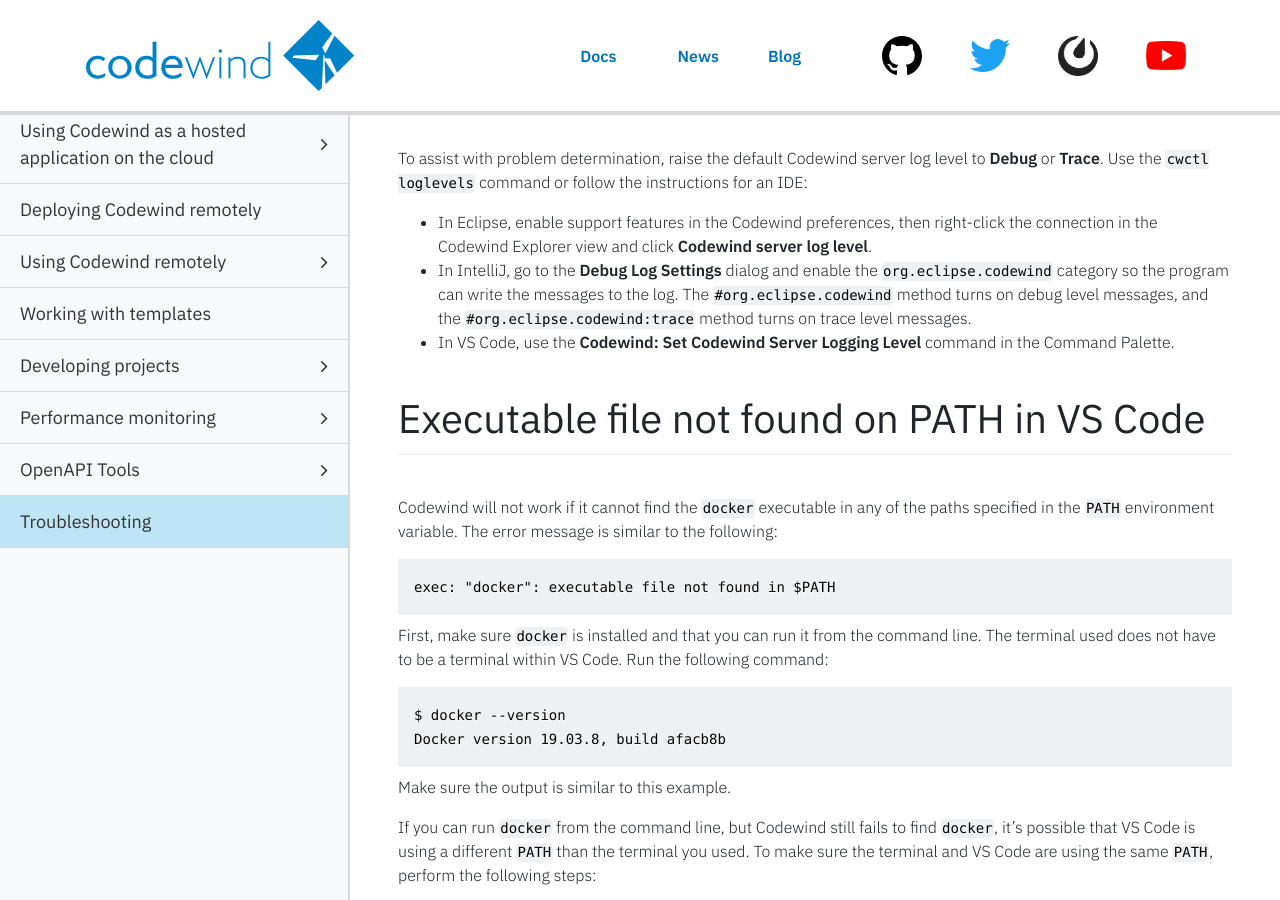
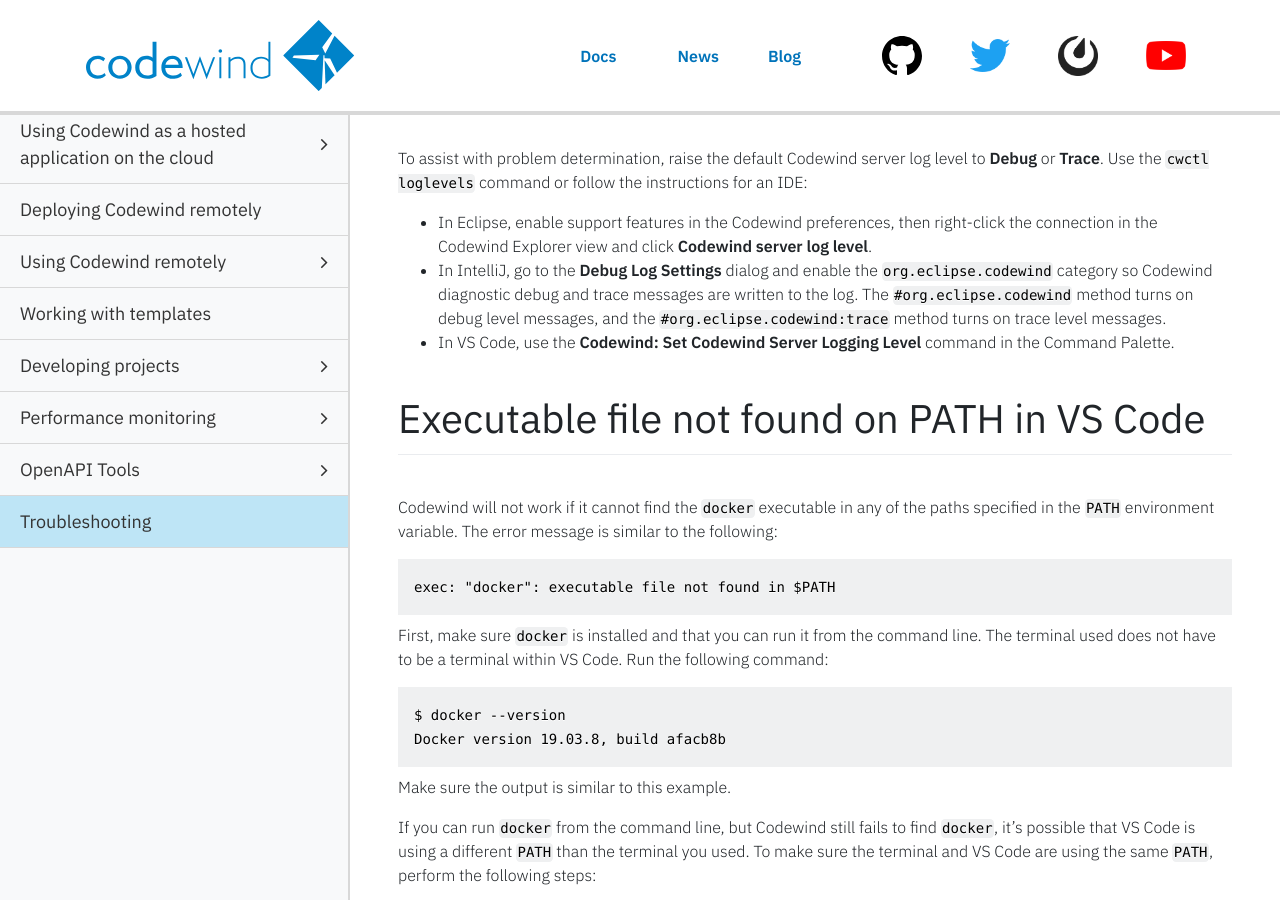
Before and after one commit to eclipse-archived/codewind-docs, a Jekyll site: the page built from docs/_documentations/troubleshooting.md, in a window 1280 px wide and 900 px high, scrolled down 19026 px. Built offline with Jekyll 4.4.1, drawn with Linux system fonts in a browser that asks for light colours; nearby versions of some CDN libraries; comment, search, counter and statistics services are not loaded.

Commit message:
Edit based on feedback
Signed-off-by: Sarah Ishida <sishida@us.ibm.com>

```diff
--- a/docs/_documentations/troubleshooting.md
+++ b/docs/_documentations/troubleshooting.md
@@ -795,7 +795,7 @@ Info added in 0.10.0.
 ## Assisting with problem determination by raising the default Codewind server log level
 To assist with problem determination, raise the default Codewind server log level to **Debug** or **Trace**. Use the `cwctl loglevels` command or follow the instructions for an IDE:
 - In Eclipse, enable support features in the Codewind preferences, then right-click the connection in the Codewind Explorer view and click **Codewind server log level**.
-- In IntelliJ, go to the **Debug Log Settings** dialog and enable the `org.eclipse.codewind` category so the program can write the messages to the log. The `#org.eclipse.codewind` method turns on debug level messages, and the `#org.eclipse.codewind:trace` method turns on trace level messages.
+- In IntelliJ, go to the **Debug Log Settings** dialog and enable the `org.eclipse.codewind` category so Codewind diagnostic debug and trace messages are written to the log. The `#org.eclipse.codewind` method turns on debug level messages, and the `#org.eclipse.codewind:trace` method turns on trace level messages.
 - In VS Code, use the **Codewind: Set Codewind Server Logging Level** command in the Command Palette.
 
 # Executable file not found on PATH in VS Code
```
